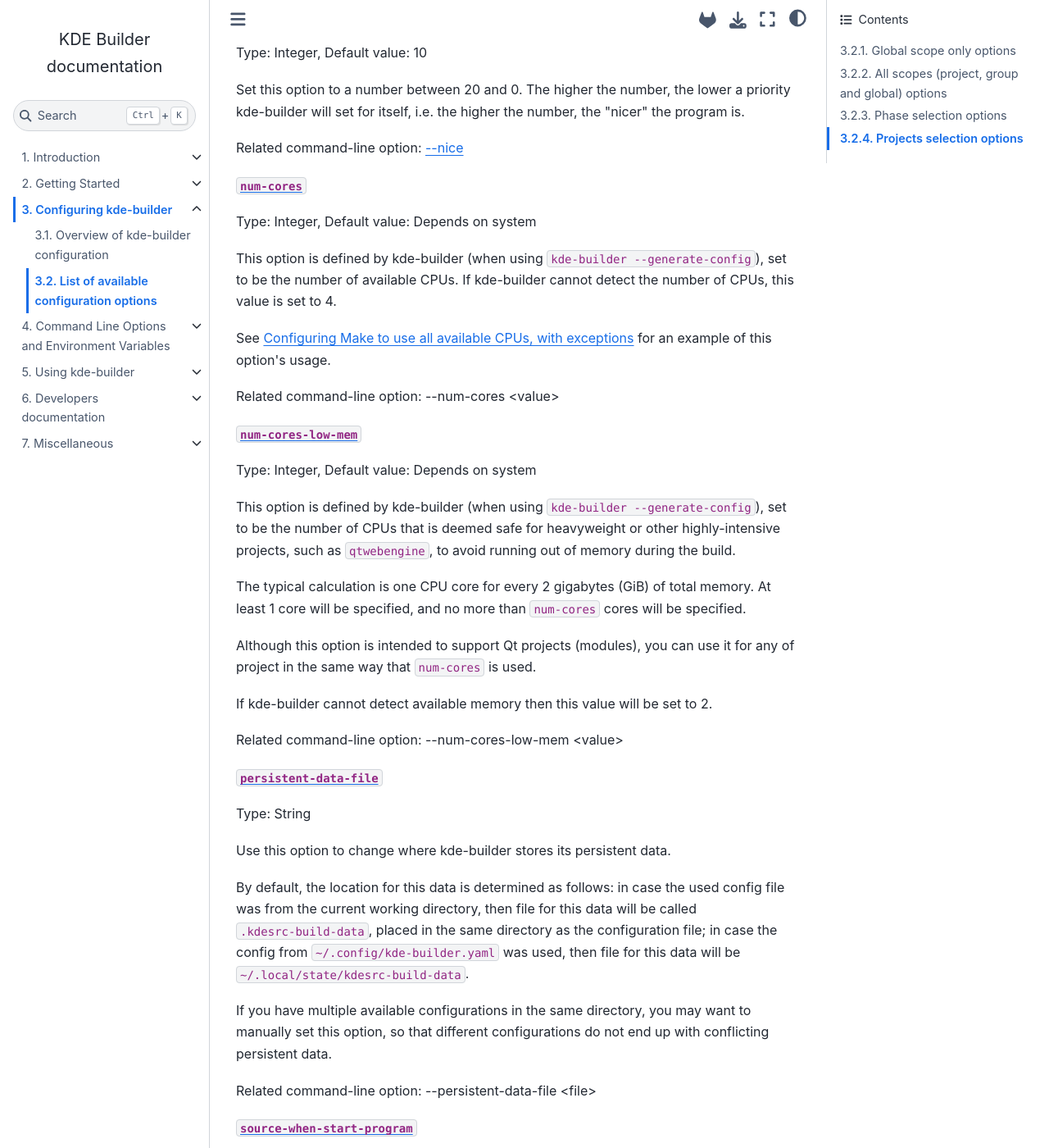
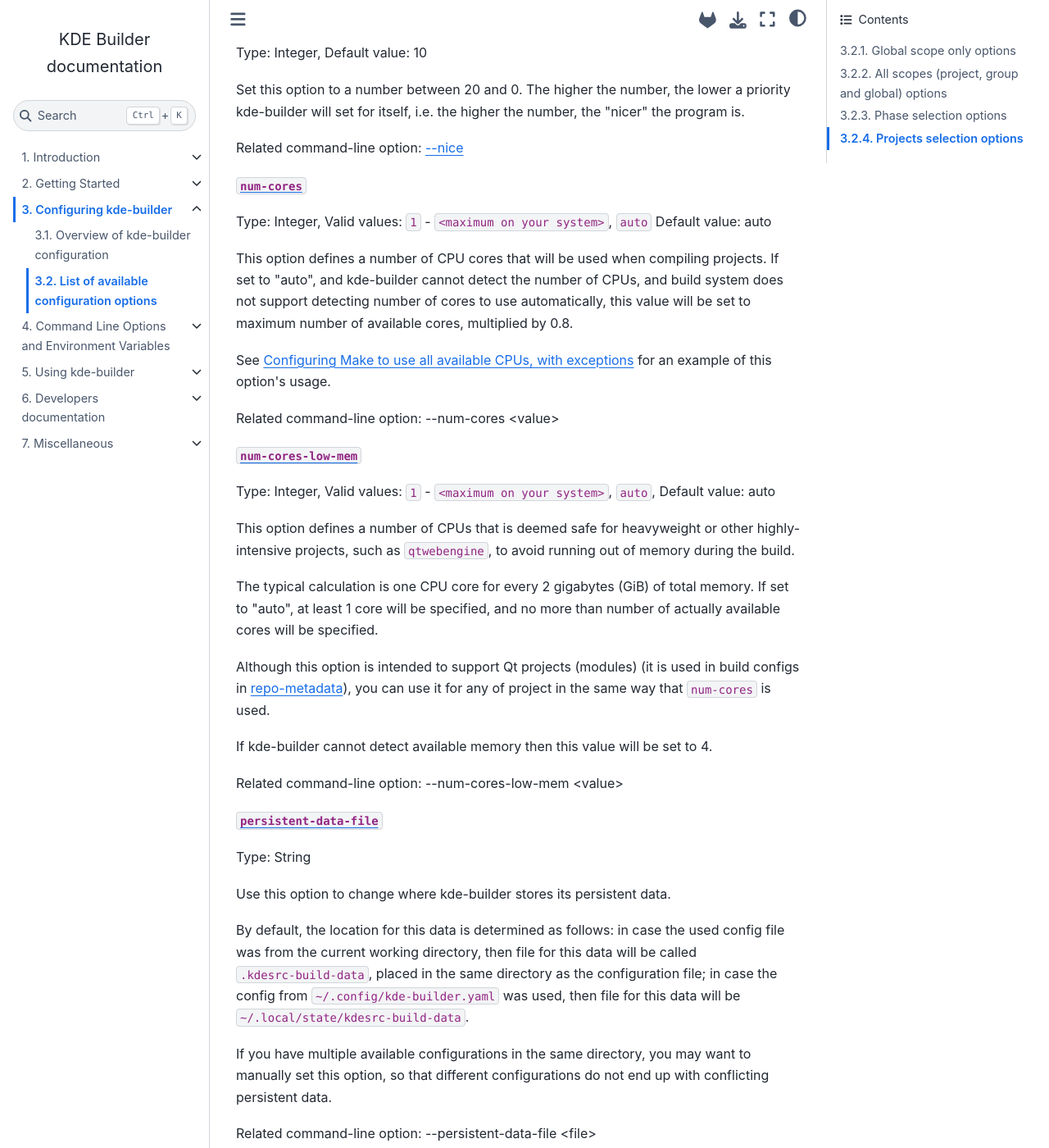
Before and after one commit to KDE/kde-builder, a Sphinx documentation site: the page built from doc/configuration/conf-options-table.md, in a window 1280 px wide and 1400 px high, scrolled down 3130 px. Shown: the whole window at 82% size. Built offline with Sphinx 7.4.7 and the Sphinx Book theme 1.1.4, drawn with Linux system fonts in a browser that asks for light colours.

Commit message:
Document how num-cores and num-cores-low-mem options treat "auto" value

```diff
--- a/doc/configuration/conf-options-table.md
+++ b/doc/configuration/conf-options-table.md
@@ -163,12 +163,11 @@
 (conf-num-cores)=
 [`num-cores`](conf-num-cores)
 
-Type: Integer, Default value: Depends on system
+Type: Integer, Valid values: `1` - `<maximum on your system>`, `auto` Default value: auto
 
-This option is defined by kde-builder (when using
-`kde-builder --generate-config`), set to be the number of
-available CPUs. If kde-builder cannot detect the number of CPUs, this
-value is set to 4.
+This option defines a number of CPU cores that will be used when compiling projects. If set to "auto", and kde-builder cannot detect the number of CPUs,
+and build system does not support detecting number of cores to use automatically, this value will be set to maximum number of available cores,
+multiplied by 0.8.
 
 See [](#make-options-example) for an example of this
 option's usage.
@@ -178,22 +177,20 @@
 (conf-num-cores-low-mem)=
 [`num-cores-low-mem`](conf-num-cores-low-mem)
 
-Type: Integer, Default value: Depends on system
+Type: Integer, Valid values: `1` - `<maximum on your system>`, `auto`, Default value: auto
 
-This option is defined by kde-builder (when using
-`kde-builder --generate-config`), set to be the number of
-CPUs that is deemed safe for heavyweight or other highly-intensive
-projects, such as `qtwebengine`, to avoid running out of
-memory during the build.
+This option defines a number of CPUs that is deemed safe for heavyweight or other highly-intensive
+projects, such as `qtwebengine`, to avoid running out of memory during the build.
 
 The typical calculation is one CPU core for every 2 gigabytes (GiB)
-of total memory. At least 1 core will be specified, and no more than
-`num-cores` cores will be specified.
+of total memory. If set to "auto", at least 1 core will be specified, and no more than
+number of actually available cores will be specified.
 
-Although this option is intended to support Qt projects (modules), you can use
+Although this option is intended to support Qt projects (modules) (it is used in build configs in
+[repo-metadata](https://invent.kde.org/sysadmin/repo-metadata)), you can use
 it for any of project in the same way that `num-cores` is used.
 
-If kde-builder cannot detect available memory then this value will be set to 2.
+If kde-builder cannot detect available memory then this value will be set to 4.
 
 Related command-line option: --num-cores-low-mem \<value\>
 
```
